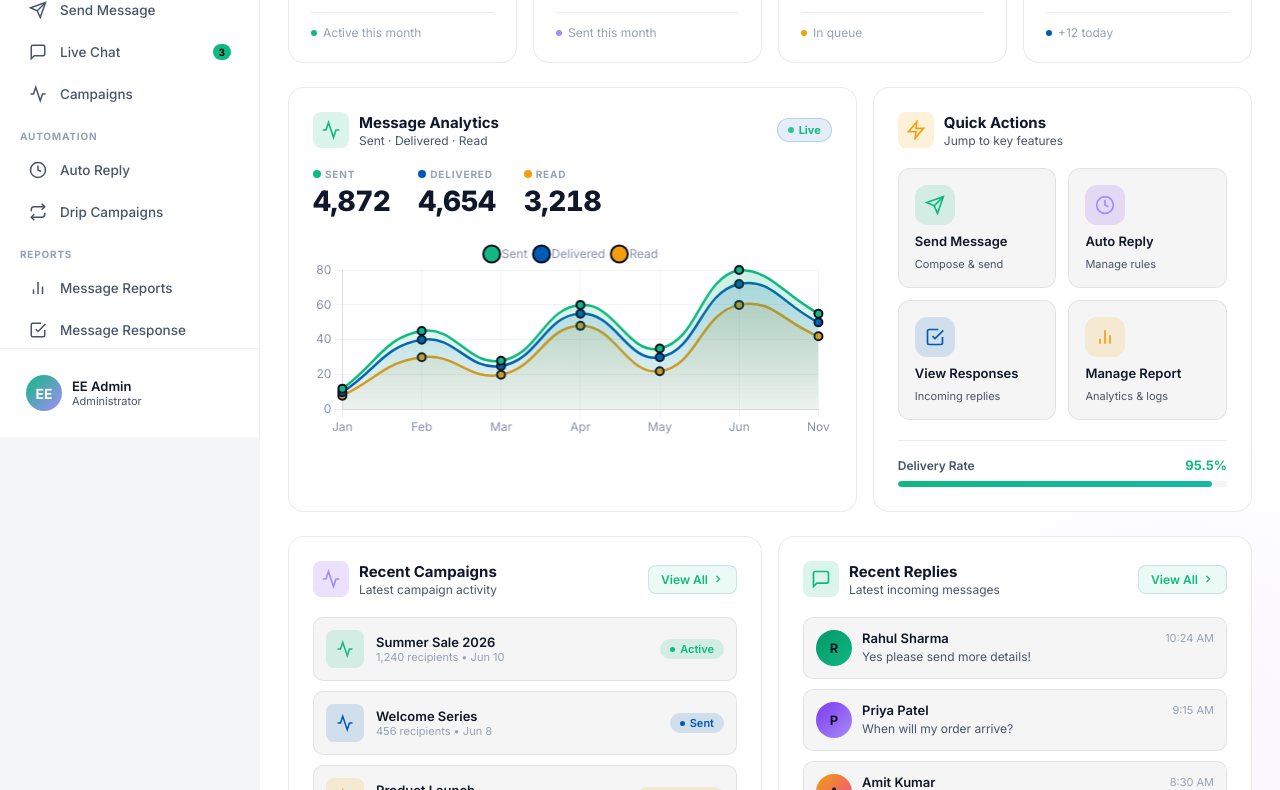
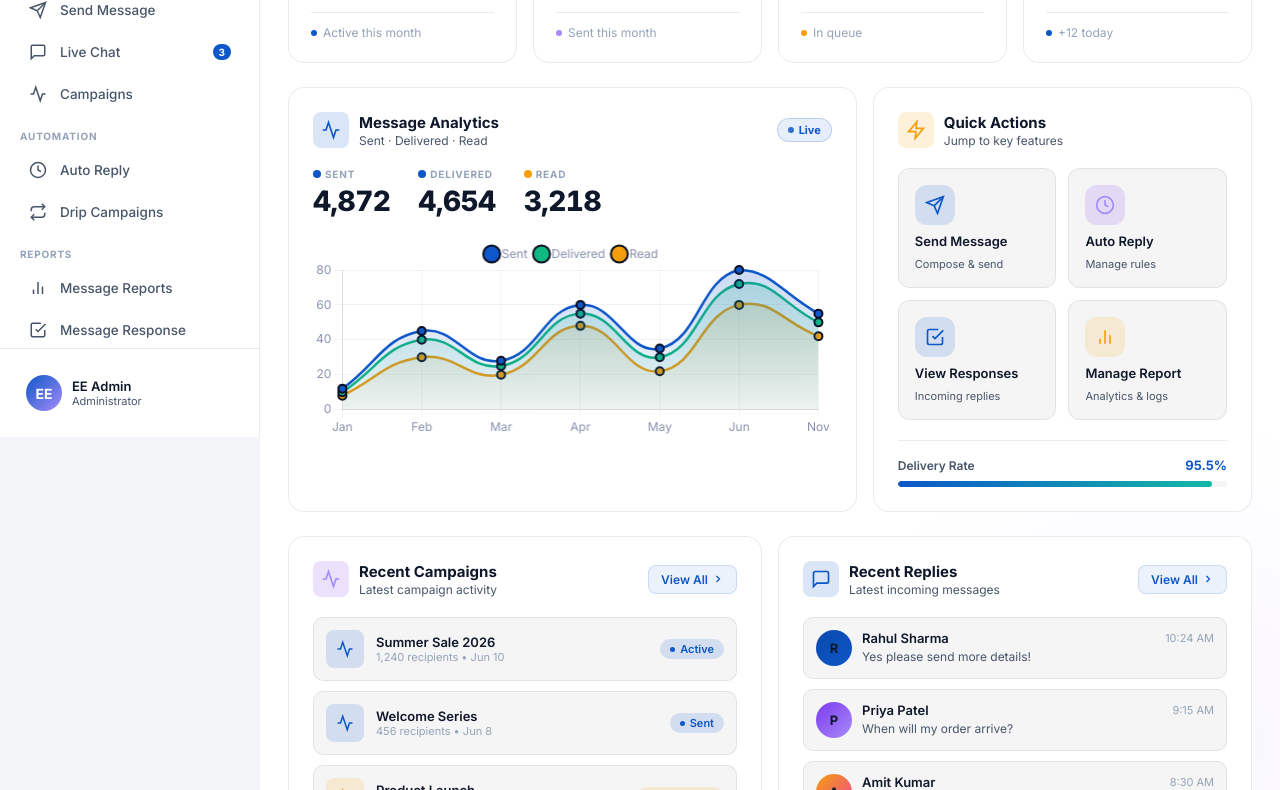
Before and after one commit to DhruvBhatt11102005/WABA-Dashboard, a plain HTML site: page index.html in a window 1280 px wide. Shown: the part 363-1153 px from the top of the page. Drawn offline with nearby package versions, Linux system fonts and the light colour scheme.

Commit message:
Update theme to Seawind blue and keep Delivered chart line green

```diff
--- a/css/style.css
+++ b/css/style.css
@@ -19,29 +19,29 @@
 
   /* Borders */
   --border:        rgba(0, 0, 0, 0.08);
-  --border-accent: rgba(0, 91, 181, 0.4);
+  --border-accent: rgba(13, 87, 200, 0.4);
   --border-hover:  rgba(0, 0, 0, 0.15);
 
   /* Text */
   --text-primary:    #0f172a;
   --text-secondary:  #475569;
   --text-muted:      #94a3b8;
-  --text-accent:     #0066cc;
+  --text-accent:     #0d57c8;
 
   /* Accent colors */
-  --green:         #10b981;
-  --green-dark:    #059669;
-  --green-glow:    rgba(16, 185, 129, 0.15);
-  --green-glow-2:  rgba(16, 185, 129, 0.08);
+  --green:         #0d57c8;
+  --green-dark:    #0a4aab;
+  --green-glow:    rgba(13, 87, 200, 0.15);
+  --green-glow-2:  rgba(13, 87, 200, 0.08);
   --purple:        #7c3aed;
   --purple-light:  #a78bfa;
   --purple-glow:   rgba(124, 58, 237, 0.15);
   --amber:         #f59e0b;
   --amber-light:   #fcd34d;
   --amber-glow:    rgba(245, 158, 11, 0.15);
-  --blue:          #005bb5;
-  --blue-light:    #93c5fd;
-  --blue-glow:     rgba(0, 91, 181, 0.15);
+  --blue:          #0d57c8;
+  --blue-light:    #1a6ae0;
+  --blue-glow:     rgba(13, 87, 200, 0.15);
   --pink:          #ec4899;
   --pink-glow:     rgba(236, 72, 153, 0.15);
   --teal:          #14b8a6;
@@ -62,7 +62,7 @@
   --shadow-sm:   0 2px 8px rgba(0,0,0,0.05);
   --shadow-md:   0 4px 24px rgba(0,0,0,0.08);
   --shadow-lg:   0 8px 48px rgba(0,0,0,0.12);
-  --shadow-green: 0 4px 24px rgba(0,91,181,0.25);
+  --shadow-green: 0 4px 24px rgba(13, 87, 200, 0.25);
 
   --transition: 0.2s ease;
   --transition-slow: 0.4s ease;
@@ -111,7 +111,7 @@ input, textarea, select { font-family: inherit; }
   flex-direction: column;
   transition: margin-left var(--transition-slow);
   background:
-    radial-gradient(ellipse 80% 50% at 50% -20%, rgba(0,91,181,0.07) 0%, transparent 60%),
+    radial-gradient(ellipse 80% 50% at 50% -20%, rgba(13,87,200,0.07) 0%, transparent 60%),
     radial-gradient(ellipse 60% 40% at 90% 80%, rgba(124,58,237,0.05) 0%, transparent 60%),
     var(--bg-primary);
 }
@@ -320,7 +320,7 @@ input, textarea, select { font-family: inherit; }
 
 .nav-badge {
   background: var(--green);
-  color: #000;
+  color: #fff;
   font-size: 10px;
   font-weight: 700;
   padding: 2px 6px;
@@ -514,7 +514,7 @@ input, textarea, select { font-family: inherit; }
   font-weight: 700;
   color: #fff;
   cursor: pointer;
-  border: 2px solid rgba(0,91,181,0.3);
+  border: 2px solid rgba(13,87,200,0.3);
   transition: all var(--transition);
 }
 
@@ -526,7 +526,7 @@ input, textarea, select { font-family: inherit; }
 /* ─── Welcome Banner ─────────────────────────────────────── */
 .welcome-banner {
   background:
-    linear-gradient(135deg, rgba(0,91,181,0.12) 0%, rgba(124,58,237,0.08) 50%, rgba(0,91,181,0.08) 100%),
+    linear-gradient(135deg, rgba(13,87,200,0.12) 0%, rgba(124,58,237,0.08) 50%, rgba(13,87,200,0.08) 100%),
     var(--bg-secondary);
   border: 1px solid var(--border);
   border-radius: var(--radius-xl);
@@ -546,7 +546,7 @@ input, textarea, select { font-family: inherit; }
   right: -10%;
   width: 400px;
   height: 400px;
-  background: radial-gradient(circle, rgba(0,91,181,0.08) 0%, transparent 70%);
+  background: radial-gradient(circle, rgba(13,87,200,0.08) 0%, transparent 70%);
   pointer-events: none;
   animation: pulse-glow 4s ease-in-out infinite;
 }
@@ -806,8 +806,8 @@ input, textarea, select { font-family: inherit; }
   display: flex;
   align-items: center;
   gap: 5px;
-  background: rgba(0,91,181,0.1);
-  border: 1px solid rgba(0,91,181,0.2);
+  background: rgba(13,87,200,0.1);
+  border: 1px solid rgba(13,87,200,0.2);
   color: var(--green);
   font-size: 11px;
   font-weight: 700;
@@ -838,13 +838,13 @@ input, textarea, select { font-family: inherit; }
   padding: 6px 12px;
   border-radius: var(--radius-sm);
   background: var(--green-glow-2);
-  border: 1px solid rgba(0,91,181,0.15);
+  border: 1px solid rgba(13,87,200,0.15);
   transition: all var(--transition);
 }
 
 .view-all-btn:hover {
   background: var(--green-glow);
-  border-color: rgba(0,91,181,0.3);
+  border-color: rgba(13,87,200,0.3);
 }
 
 /* ─── Analytics Chart ────────────────────────────────────── */
@@ -998,12 +998,12 @@ input, textarea, select { font-family: inherit; }
   border: none;
   cursor: pointer;
   transition: all var(--transition);
-  box-shadow: 0 4px 16px rgba(0,91,181,0.25);
+  box-shadow: 0 4px 16px rgba(13,87,200,0.25);
 }
 
 .btn-primary:hover {
   transform: translateY(-1px);
-  box-shadow: 0 6px 24px rgba(0,91,181,0.35);
+  box-shadow: 0 6px 24px rgba(13,87,200,0.35);
 }
 
 .btn-secondary {
@@ -1220,8 +1220,8 @@ tbody tr:last-child td {
 .form-select:focus,
 .form-textarea:focus {
   border-color: var(--green);
-  background: rgba(0,91,181,0.04);
-  box-shadow: 0 0 0 3px rgba(0,91,181,0.08);
+  background: rgba(13,87,200,0.04);
+  box-shadow: 0 0 0 3px rgba(13,87,200,0.08);
 }
 
 .form-select option {
@@ -1302,7 +1302,7 @@ tbody tr:last-child td {
 
 .search-bar:focus-within {
   border-color: var(--green);
-  background: rgba(0,91,181,0.04);
+  background: rgba(13,87,200,0.04);
 }
 
 .search-bar svg {
@@ -1549,7 +1549,7 @@ tbody tr:last-child td {
 
 .tab-btn.active {
   color: var(--green);
-  border-color: rgba(0,91,181,0.2);
+  border-color: rgba(13,87,200,0.2);
   background: var(--green-glow-2);
 }
 
@@ -1594,7 +1594,7 @@ tbody tr:last-child td {
   cursor: pointer;
   flex-shrink: 0;
   transition: all var(--transition);
-  border: 1px solid rgba(0,91,181,0.2);
+  border: 1px solid rgba(13,87,200,0.2);
 }
 
 .copy-btn:hover {
--- a/js/charts.js
+++ b/js/charts.js
@@ -3,10 +3,10 @@
   'use strict';
 
   const COLORS = {
-    green:  '#10b981',
+    green:  '#0d57c8',
     purple: '#a78bfa',
     amber:  '#f59e0b',
-    blue:   '#005bb5',
+    blue:   '#1a6ae0',
     teal:   '#14b8a6',
     muted:  'rgba(0,0,0,0.08)',
     gridLine: 'rgba(0,0,0,0.05)',
@@ -74,14 +74,14 @@
           {
             label: 'Delivered',
             data: delivData,
-            borderColor: COLORS.blue,
-            backgroundColor: makeGradient(ctx.getContext('2d'), COLORS.blue),
+            borderColor: '#10b981',
+            backgroundColor: makeGradient(ctx.getContext('2d'), '#10b981'),
             borderWidth: 2.5,
             tension: 0.45,
             fill: true,
             pointRadius: 4,
             pointHoverRadius: 7,
-            pointBackgroundColor: COLORS.blue,
+            pointBackgroundColor: '#10b981',
             pointBorderColor: '#0b0f23',
             pointBorderWidth: 2,
           },
```
